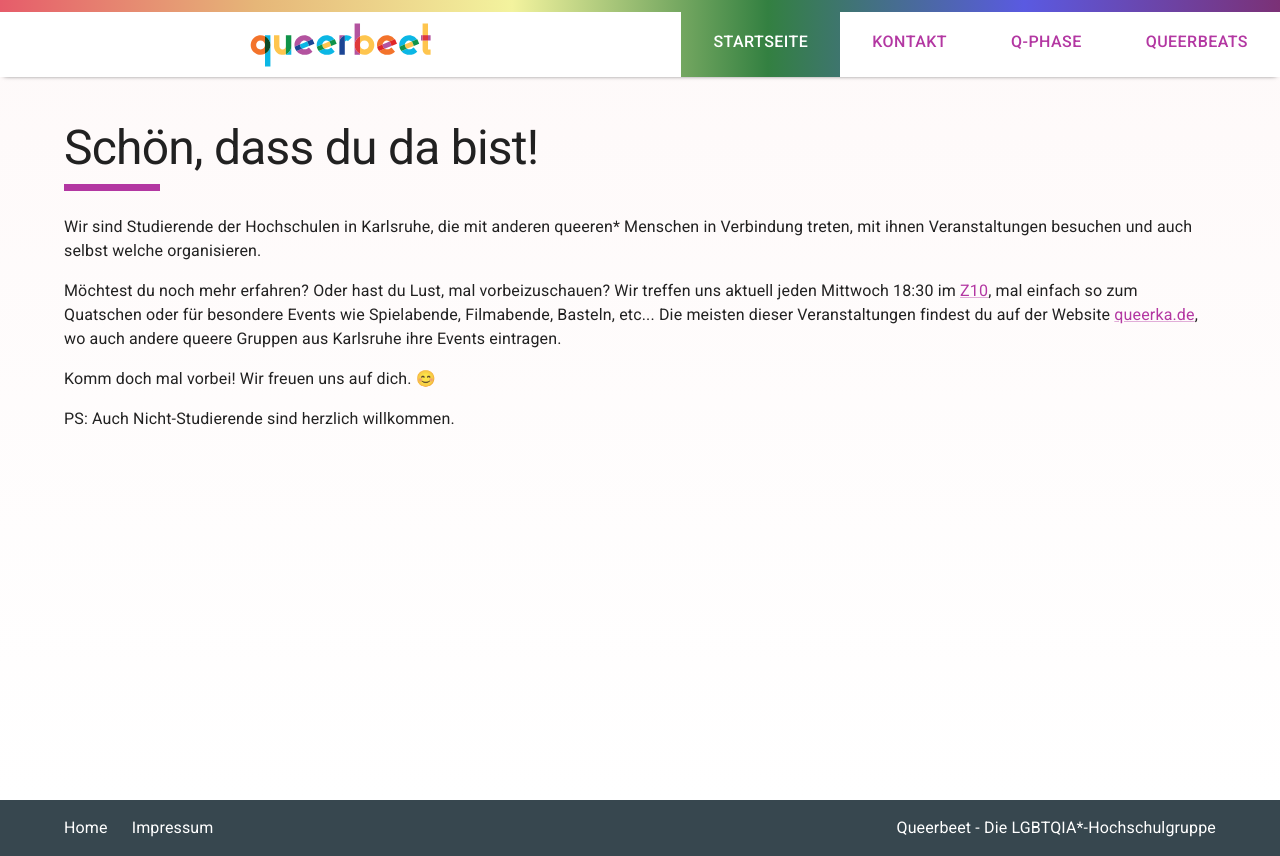
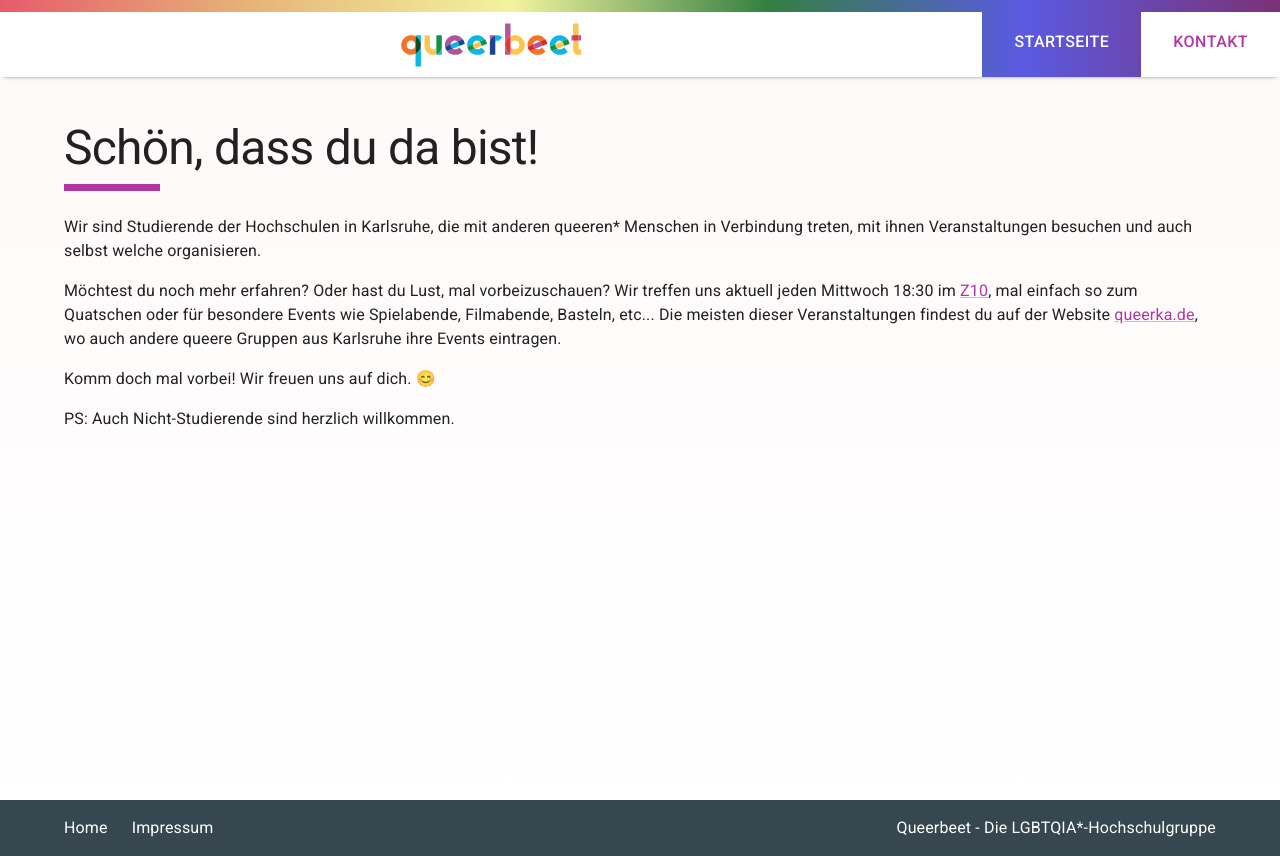
Before and after one commit to queerbeetVorstand/qb-website, a Next.js app: page / in a window 1280 px wide. Built offline with nearby package versions, Linux system fonts and the light colour scheme.

Commit message:
Remove header tabs for Q-Phase and queerbeats

```diff
--- a/src/sections/Header.tsx
+++ b/src/sections/Header.tsx
@@ -10,8 +10,6 @@ export default function Header(): ReactElement {
   const navigationEntries: NavigationEntry[] = [
     { destinationUrl: "/", label: "Startseite" },
     { destinationUrl: "/contact", label: "Kontakt" },
-    { destinationUrl: "/q-phase-21", label: "Q-Phase" },
-    { destinationUrl: "/queerbeats", label: "queerbeats" },
   ];
 
   const router = useRouter();
```
